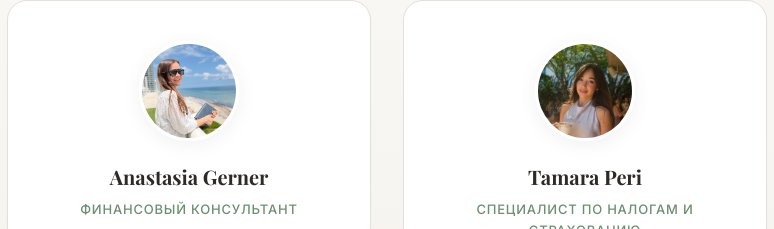
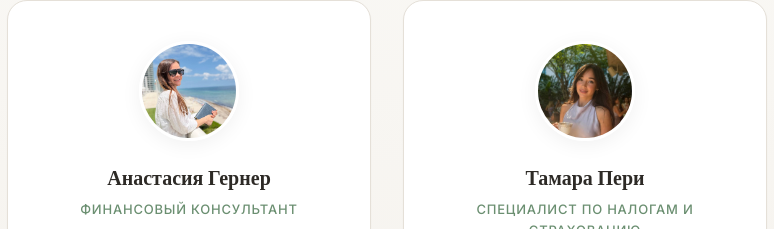
Before and after one commit to zheniamotolov/Anastasia-insurance, a plain HTML site: page tea-meet.html in a window 1280 px wide. Shown: the part 1911-2140 px from the top of the page, 253-1027 px from the left. Drawn offline with nearby package versions, Linux system fonts and the light colour scheme.

Commit message:
Add Russian translations for speaker names
Анастасия Гернер, Тамара Пери with data-ru/data-en toggle.

Co-Authored-By: Claude Opus 4.6 <noreply@anthropic.com>

```diff
--- a/tea-meet.html
+++ b/tea-meet.html
@@ -926,13 +926,13 @@
     <div class="speakers-grid">
       <div class="speaker-card animate-on-scroll">
         <img src="images/gerner.jpg" alt="Anastasia Gerner" class="speaker-avatar">
-        <h3>Anastasia Gerner</h3>
+        <h3 data-ru="Анастасия Гернер" data-en="Anastasia Gerner">Анастасия Гернер</h3>
         <div class="speaker-role" data-ru="Финансовый консультант" data-en="Financial Advisor">Финансовый консультант</div>
         <p data-ru="Сертифицированный финансовый планировщик, помогающий семьям в Майами строить капитал, защищать доход и планировать уверенную пенсию." data-en="Certified financial planner helping families in Miami build wealth, protect income, and plan for a confident retirement.">Сертифицированный финансовый планировщик, помогающий семьям в Майами строить капитал, защищать доход и планировать уверенную пенсию.</p>
       </div>
       <div class="speaker-card animate-on-scroll">
         <img src="images/tamara-peri.jpeg" alt="Tamara Peri" class="speaker-avatar">
-        <h3>Tamara Peri</h3>
+        <h3 data-ru="Тамара Пери" data-en="Tamara Peri">Тамара Пери</h3>
         <div class="speaker-role" data-ru="Специалист по налогам и страхованию" data-en="Tax & Insurance Specialist">Специалист по налогам и страхованию</div>
         <p data-ru="Эксперт по оптимизации налогов и страховым стратегиям. Делает сложные финансовые темы простыми и понятными." data-en="Expert in tax optimization and insurance strategies. Passionate about making complex financial concepts simple and actionable.">Эксперт по оптимизации налогов и страховым стратегиям. Делает сложные финансовые темы простыми и понятными.</p>
       </div>
```
